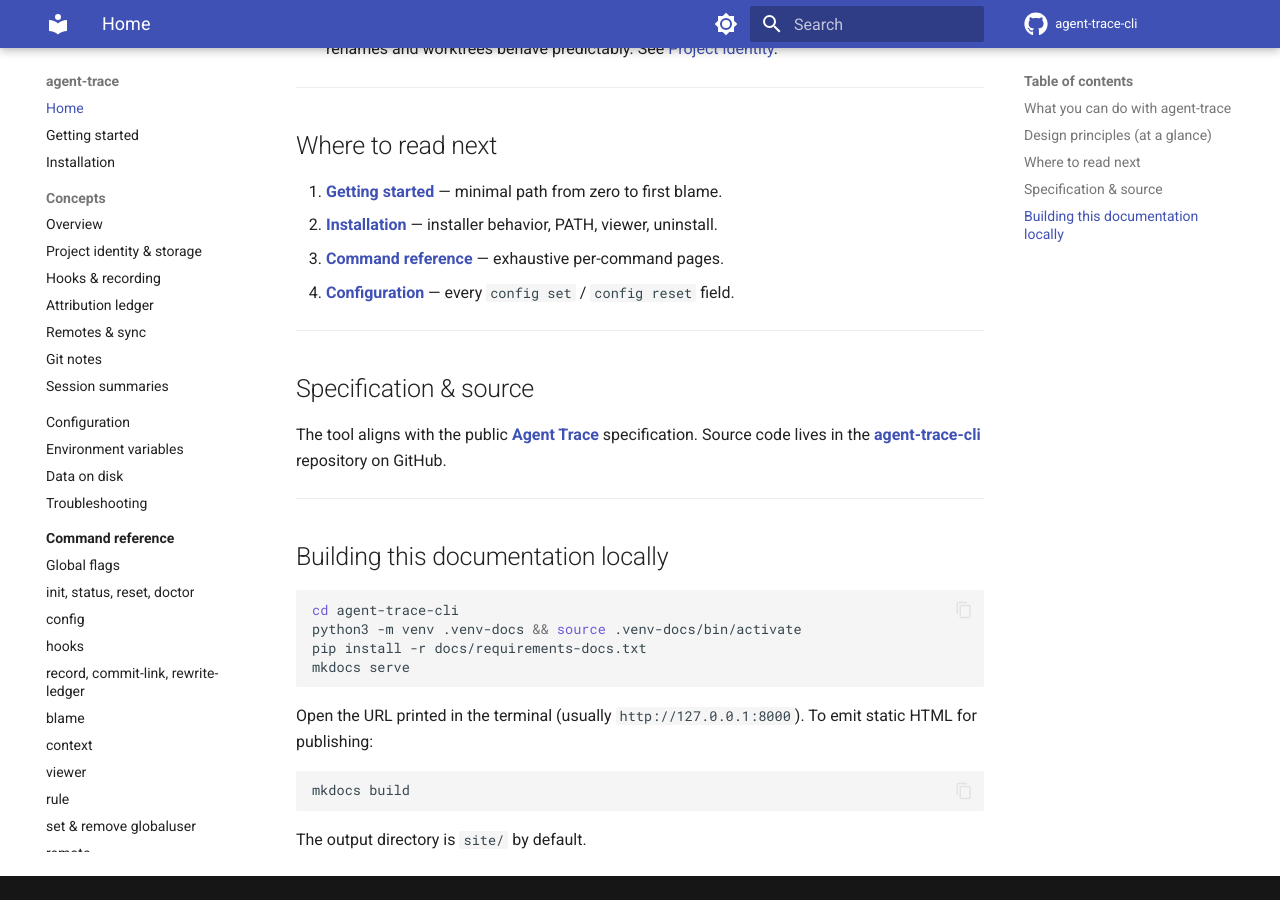
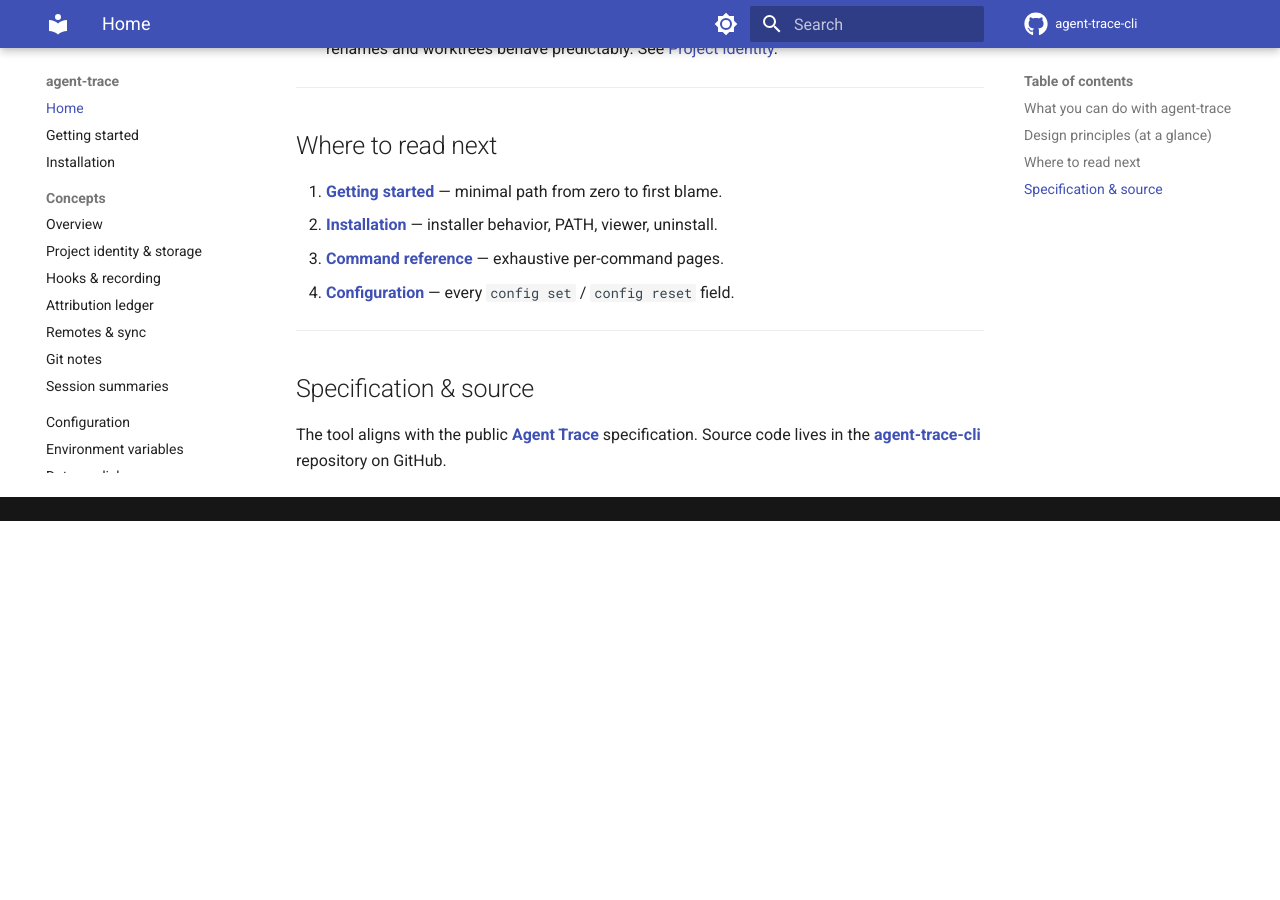
Before and after one commit to ujjalsharma100/agent-trace-cli, an MkDocs documentation site: the page built from docs/index.md, in a window 1280 px wide and 900 px high, scrolled down 1247 px. Built offline with MkDocs 1.6.1 and Material for MkDocs 9.7.7, drawn with Linux system fonts in a browser that asks for light colours; comment, search, counter and statistics services are not loaded; after the commit the page ends 1768 px from its top, so only the background shows below that.

Commit message:
document update

````diff
--- a/docs/index.md
+++ b/docs/index.md
@@ -43,22 +43,3 @@ This site is the **published user manual**: every command, flag, and configurati
 ## Specification & source
 
 The tool aligns with the public **[Agent Trace](https://agent-trace.dev/)** specification. Source code lives in the **[agent-trace-cli](https://github.com/ujjalsharma100/agent-trace-cli)** repository on GitHub.
-
----
-
-## Building this documentation locally
-
-```bash
-cd agent-trace-cli
-python3 -m venv .venv-docs && source .venv-docs/bin/activate
-pip install -r docs/requirements-docs.txt
-mkdocs serve
-```
-
-Open the URL printed in the terminal (usually `http://127.0.0.1:8000`). To emit static HTML for publishing:
-
-```bash
-mkdocs build
-```
-
-The output directory is `site/` by default.
````
